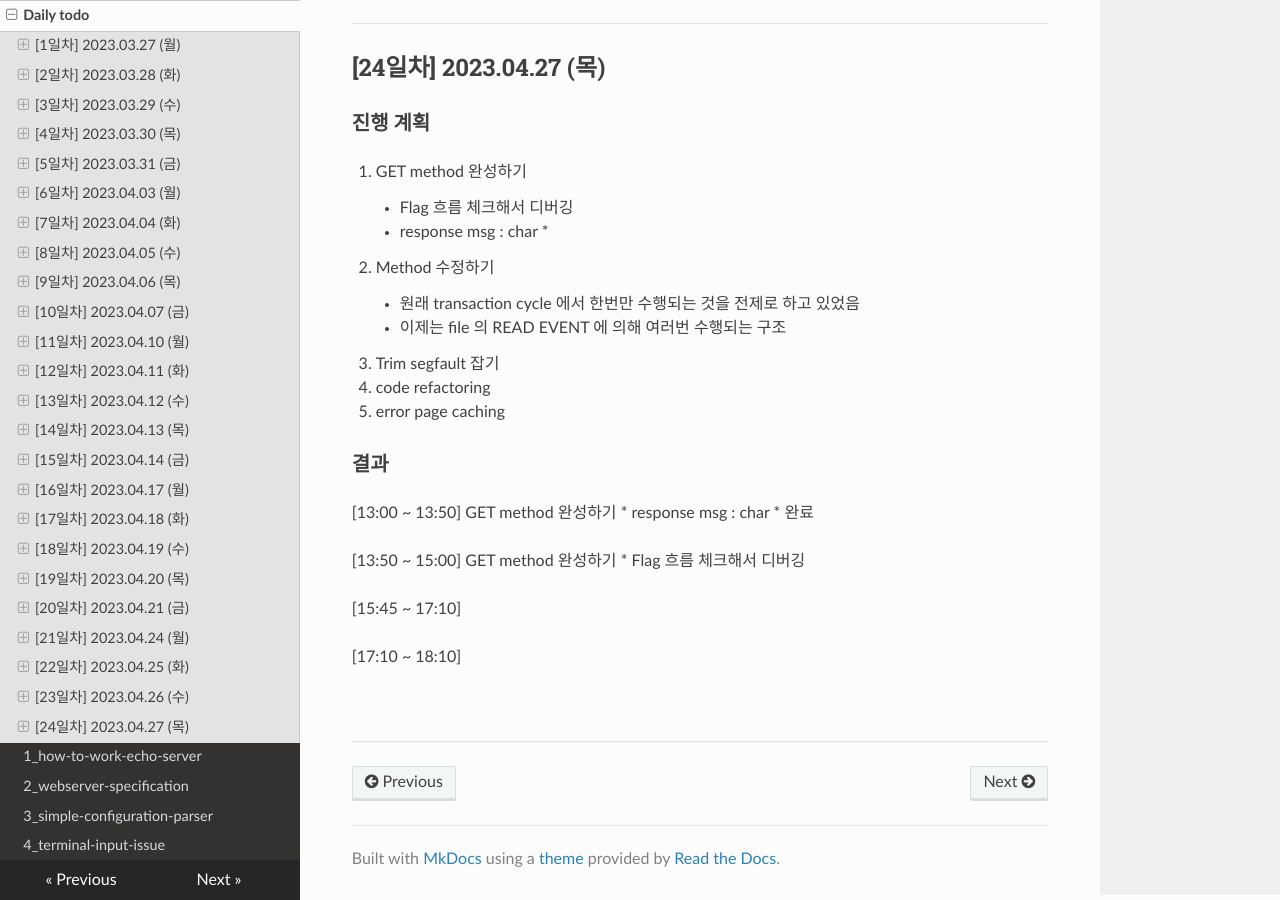
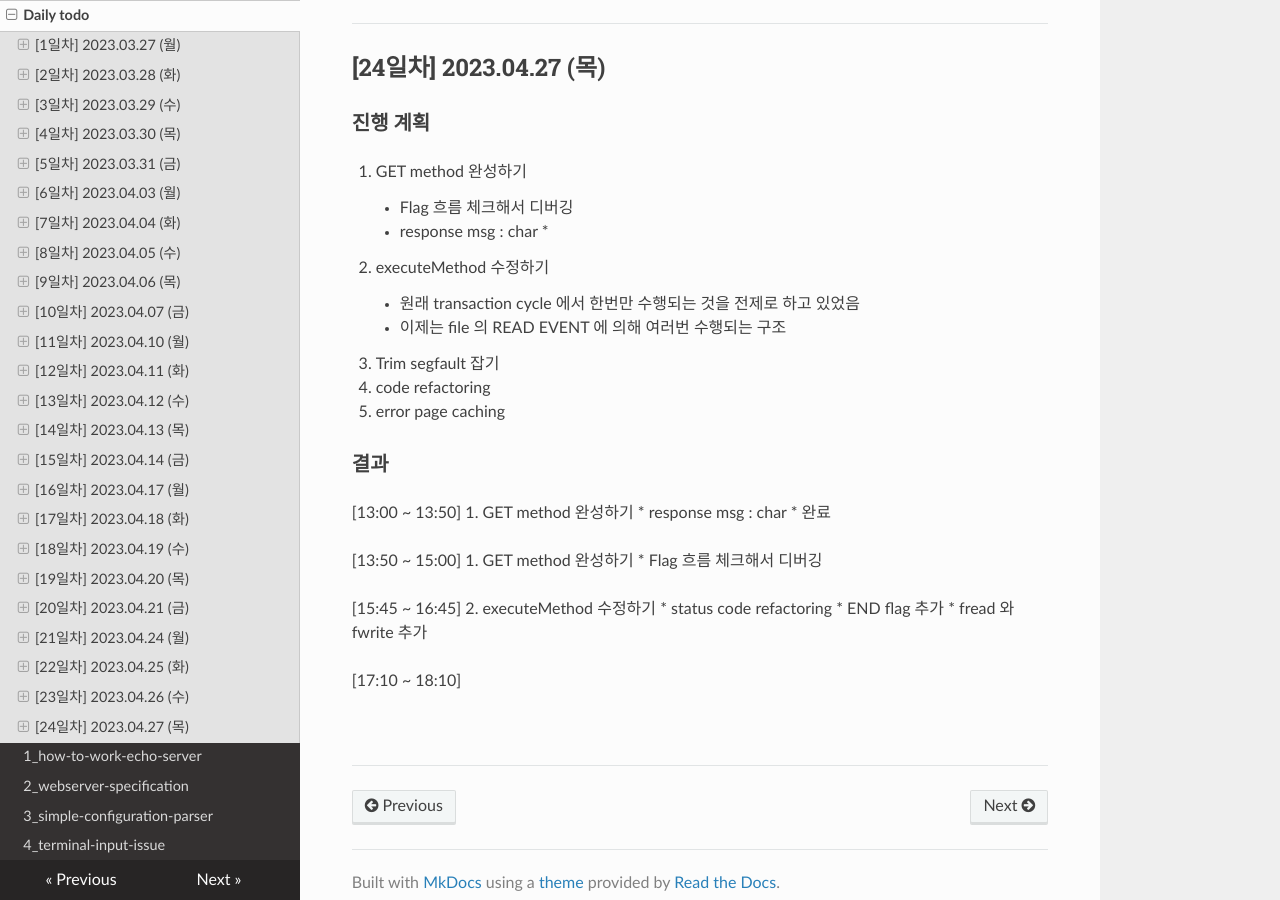
Before and after one commit to JaeHwan-s-WebServeClass/webserver-nginx, an MkDocs documentation site: the page built from docs/docs/til/0_daily-todo.md, in a window 1280 px wide and 900 px high, scrolled down 11265 px. Built offline with MkDocs 1.6.1, drawn with Linux system fonts in a browser that asks for light colours; nearby versions of some CDN libraries.

Commit message:
docs: docs

```diff
--- a/docs/docs/til/0_daily-todo.md
+++ b/docs/docs/til/0_daily-todo.md
@@ -472,7 +472,7 @@ recv, send 함수 앞/뒤로 SIGPIPE를 ignore 처리 && transaction 하나의 c
     * Flag 흐름 체크해서 디버깅
     * response msg : char *
 
-2. Method 수정하기
+2. executeMethod 수정하기
     * 원래 transaction cycle 에서 한번만 수행되는 것을 전제로 하고 있었음
     * 이제는 file 의 READ EVENT 에 의해 여러번 수행되는 구조
 
@@ -484,13 +484,16 @@ recv, send 함수 앞/뒤로 SIGPIPE를 ignore 처리 && transaction 하나의 c
 
 ### 결과
 
-[13:00 ~ 13:50] GET method 완성하기
+[13:00 ~ 13:50] 1. GET method 완성하기
  * response msg : char * 완료
 
-[13:50 ~ 15:00] GET method 완성하기
+[13:50 ~ 15:00] 1. GET method 완성하기
  * Flag 흐름 체크해서 디버깅
 
-[15:45 ~ 17:10]
+[15:45 ~ 16:45] 2. executeMethod 수정하기
+ * status code refactoring
+ * END flag 추가
+ * fread 와 fwrite 추가
 
 [17:10 ~ 18:10]
 
```
Also changed, not shown: docs/docs/til/8_response_msg_mockup_test.md (+2 -2 lines).
